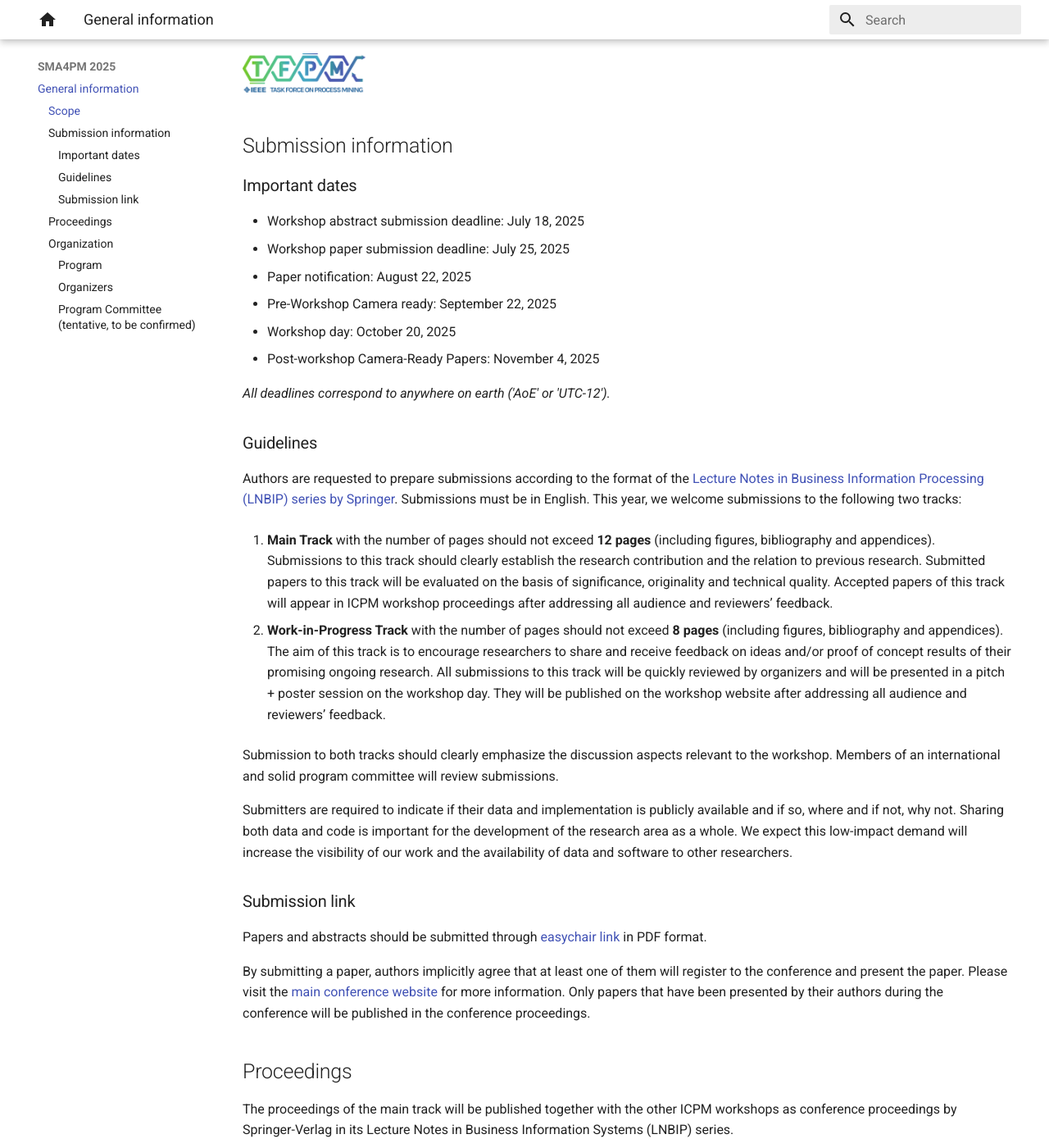
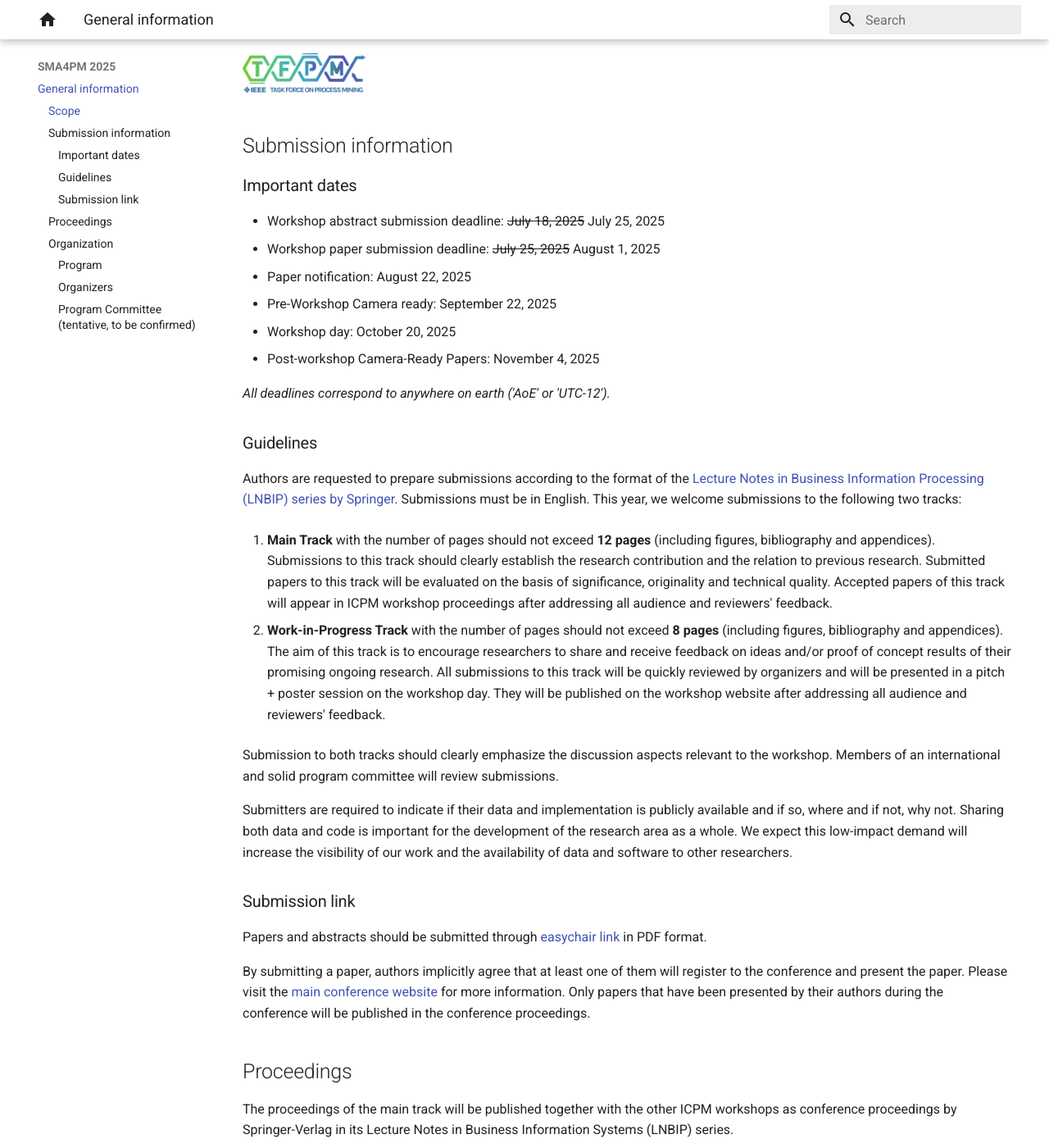
Before and after one commit to sma4pm/sma4pm.github.io, an MkDocs documentation site: the page built from docs/2025/index.md, in a window 1280 px wide and 1400 px high, scrolled down 2472 px. Shown: the whole window at 82% size. Built offline with MkDocs 1.6.1 and Material for MkDocs 9.7.7, drawn with Linux system fonts in a browser that asks for light colours.

Commit message:
Updated dates

```diff
--- a/docs/2025/index.md
+++ b/docs/2025/index.md
@@ -69,8 +69,8 @@ The workshop is a satellite event of the IEEE Task Force on Process Mining.
 
 ### Important dates
 
-* Workshop abstract submission deadline: July 18, 2025
-* Workshop paper submission deadline: July 25, 2025
+* Workshop abstract submission deadline: ~~July 18, 2025~~ July 25, 2025
+* Workshop paper submission deadline: ~~July 25, 2025~~ August 1, 2025
 * Paper notification: August 22, 2025
 * Pre-Workshop Camera ready: September 22, 2025
 * Workshop day: October 20, 2025
@@ -82,9 +82,9 @@ _All deadlines correspond to anywhere on earth ('AoE' or 'UTC-12')._
 
 Authors are requested to prepare submissions according to the format of the [Lecture Notes in Business Information Processing (LNBIP) series by Springer](http://www.springer.com/computer/lncs?SGWID=0-164-6-791344-0). Submissions must be in English. This year, we welcome submissions to the following two tracks:
 
-1. **Main Track** with the number of pages should not exceed **12 pages** (including figures, bibliography and appendices). Submissions to this track should clearly establish the research contribution and the relation to previous research. Submitted papers to this track will be evaluated on the basis of significance, originality and technical quality. Accepted papers of this track will appear in ICPM workshop proceedings after addressing all audience and reviewers’ feedback.
+1. **Main Track** with the number of pages should not exceed **12 pages** (including figures, bibliography and appendices). Submissions to this track should clearly establish the research contribution and the relation to previous research. Submitted papers to this track will be evaluated on the basis of significance, originality and technical quality. Accepted papers of this track will appear in ICPM workshop proceedings after addressing all audience and reviewers' feedback.
 
-2. **Work-in-Progress Track** with the number of pages should not exceed **8 pages** (including figures, bibliography and appendices). The aim of this track is to encourage researchers to share and receive feedback on ideas and/or proof of concept results of their promising ongoing research. All submissions to this track will be quickly reviewed by organizers and will be presented in a pitch + poster session on the workshop day. They will be published on the workshop website after addressing all audience and reviewers’ feedback.
+2. **Work-in-Progress Track** with the number of pages should not exceed **8 pages** (including figures, bibliography and appendices). The aim of this track is to encourage researchers to share and receive feedback on ideas and/or proof of concept results of their promising ongoing research. All submissions to this track will be quickly reviewed by organizers and will be presented in a pitch + poster session on the workshop day. They will be published on the workshop website after addressing all audience and reviewers' feedback.
 
 Submission to both tracks should clearly emphasize the discussion aspects relevant to the workshop. Members of an international and solid program committee will review submissions.
 
```
